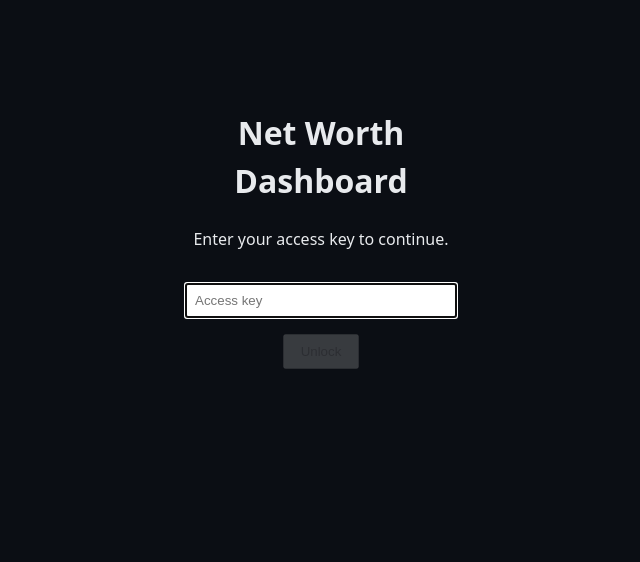
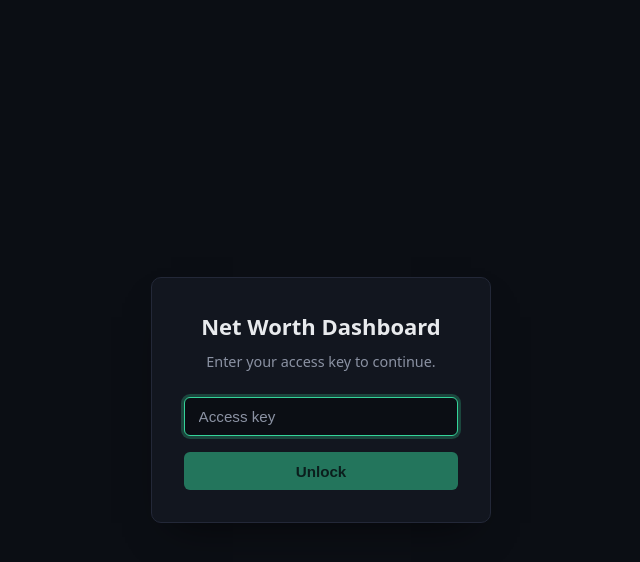
Before and after one commit to isym444/net-worth-dashboard, an Angular app in the folder net-worth-frontend/: page / in a window 1280 px wide. Shown: the top 562 px of the page, without its empty margins (319-959 px from the left). Built offline with nearby package versions, Linux system fonts and the light colour scheme.

Commit message:
Restyle access gate with dark theme

```diff
--- a/net-worth-frontend/src/app/access-gate.component.css
+++ b/net-worth-frontend/src/app/access-gate.component.css
@@ -1,21 +1,71 @@
+:host {
+  display: flex;
+  min-height: 100vh;
+  align-items: center;
+  justify-content: center;
+  padding: 1rem;
+}
+
 .gate {
-  max-width: 320px;
-  margin: 4rem auto;
-  padding: 1.5rem;
+  width: 100%;
+  max-width: 340px;
+  padding: 2rem;
   text-align: center;
-  font-family: system-ui, sans-serif;
+  background: var(--surface);
+  border: 1px solid var(--border);
+  border-radius: var(--radius);
+  box-shadow: 0 20px 40px -20px rgba(0, 0, 0, 0.6);
+}
+
+.gate h1 {
+  margin: 0 0 0.5rem;
+  font-size: 1.375rem;
+  color: var(--text);
+}
+
+.gate p {
+  margin: 0 0 1.5rem;
+  color: var(--text-muted);
+  font-size: 0.9rem;
 }
 
 .gate input {
   width: 100%;
-  padding: 0.5rem;
-  margin: 1rem 0;
+  padding: 0.65rem 0.85rem;
+  margin: 0 0 1rem;
   box-sizing: border-box;
+  background: var(--bg);
+  border: 1px solid var(--border);
+  border-radius: calc(var(--radius) - 4px);
+  color: var(--text);
+  font-size: 0.95rem;
+}
+
+.gate input::placeholder {
+  color: var(--text-muted);
+}
+
+.gate input:focus {
+  outline: none;
+  border-color: var(--accent);
+  box-shadow: 0 0 0 3px rgba(52, 211, 153, 0.25);
 }
 
 .gate button {
-  padding: 0.5rem 1rem;
+  width: 100%;
+  padding: 0.65rem 1rem;
+  border: none;
+  border-radius: calc(var(--radius) - 4px);
+  background: var(--accent);
+  color: #05261b;
+  font-weight: 600;
+  font-size: 0.95rem;
   cursor: pointer;
+  transition: background-color 0.15s ease;
+}
+
+.gate button:hover:not(:disabled) {
+  background: var(--accent-hover);
 }
 
 .gate button:disabled {
```
